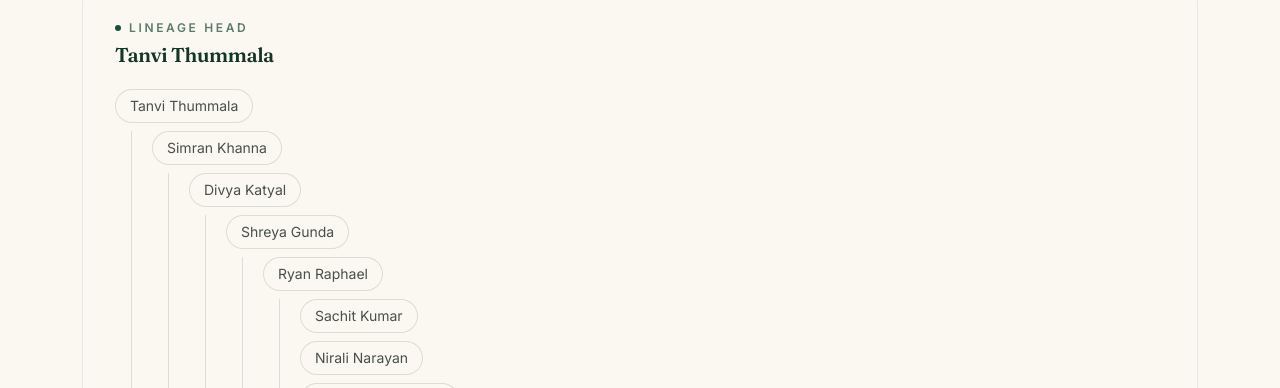
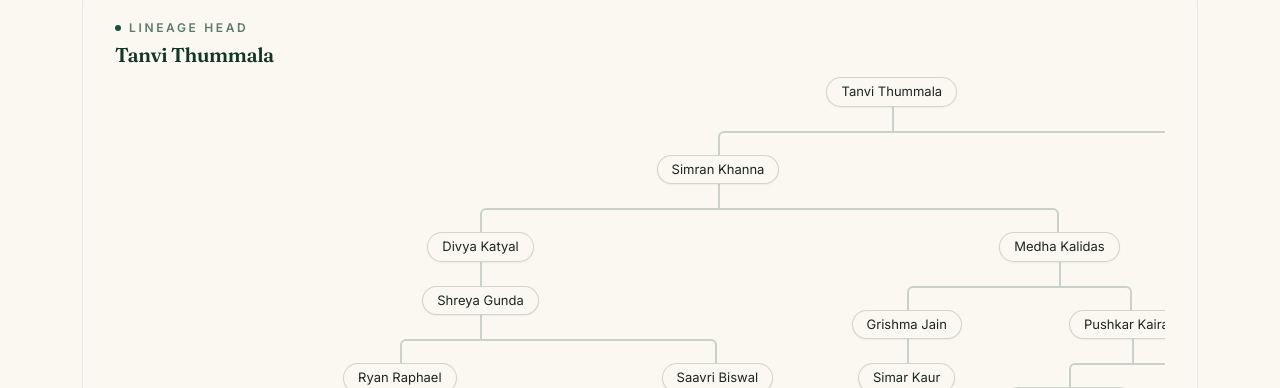
Before and after one commit to sachitkumar1/projectrishi, a Next.js app: page /dashboard/lineage in a window 1280 px wide. Shown: the part 412-800 px from the top of the page. Built offline with nearby package versions, Linux system fonts and the light colour scheme; no server answers.

Commit message:
Lineage Tree Made into a tree, bug fixed, and member login more prominent

```diff
--- a/app/dashboard/lineage/page.tsx
+++ b/app/dashboard/lineage/page.tsx
@@ -22,24 +22,13 @@ function TreeNode({
   const kids = node.children ?? [];
 
   return (
-    <li className="relative">
-      <span
-        className={`inline-flex items-center gap-2 rounded-full px-3.5 py-1.5 text-sm transition-colors ${
-          isUser
-            ? "bg-marigold font-semibold text-pine-deep ring-2 ring-marigold-deep ring-offset-2 ring-offset-paper"
-            : "border border-pine/15 bg-paper text-ink/80"
-        }`}
-      >
+    <li>
+      <span className={`ft-node ${isUser ? "ft-node--me" : ""}`}>
         {node.name}
-        {isUser && (
-          <span className="rounded-full bg-pine-deep px-2 py-0.5 text-[10px] font-bold uppercase tracking-wide text-paper">
-            You
-          </span>
-        )}
+        {isUser && <span className="ft-badge">You</span>}
       </span>
-
       {kids.length > 0 && (
-        <ul className="ml-4 mt-2 space-y-2 border-l border-pine/15 pl-5">
+        <ul>
           {kids.map((child, i) => (
             <TreeNode key={`${child.name}-${i}`} node={child} userName={userName} />
           ))}
@@ -66,7 +55,7 @@ function LineageCard({
           : "border-pine/12 bg-paper"
       }`}
     >
-      <div className="mb-5 flex items-center justify-between gap-3">
+      <div className="mb-2 flex items-center justify-between gap-3">
         <div>
           <p className="eyebrow text-sage">
             <span className="h-1.5 w-1.5 rounded-full bg-pine" />
@@ -83,10 +72,12 @@ function LineageCard({
         )}
       </div>
 
-      <div className="overflow-x-auto">
-        <ul className="min-w-max space-y-2">
-          <TreeNode node={tree} userName={userName} />
-        </ul>
+      <div className="overflow-x-auto pb-2">
+        <div className="familytree">
+          <ul>
+            <TreeNode node={tree} userName={userName} />
+          </ul>
+        </div>
       </div>
     </div>
   );
--- a/app/globals.css
+++ b/app/globals.css
@@ -81,3 +81,103 @@ body {
     transition-duration: 0.001ms !important;
   }
 }
+
+/* ============================================================================
+   FAMILY TREE (member lineage page)
+   Classic top-down tree: head at the top, littles branching below with
+   connector lines. Wrap in an overflow-x-auto container for wide trees.
+   ========================================================================== */
+.familytree {
+  --ft-line: rgba(30, 77, 58, 0.22);
+  display: inline-block;
+  min-width: 100%;
+}
+.familytree ul {
+  position: relative;
+  padding-top: 24px;
+  display: flex;
+  justify-content: center;
+}
+.familytree > ul {
+  padding-top: 0;
+}
+.familytree li {
+  list-style: none;
+  position: relative;
+  padding: 24px 12px 0;
+  text-align: center;
+}
+/* down + elbow connectors */
+.familytree li::before,
+.familytree li::after {
+  content: "";
+  position: absolute;
+  top: 0;
+  right: 50%;
+  border-top: 2px solid var(--ft-line);
+  width: 50%;
+  height: 24px;
+}
+.familytree li::after {
+  right: auto;
+  left: 50%;
+  border-left: 2px solid var(--ft-line);
+}
+.familytree li:only-child::after,
+.familytree li:only-child::before {
+  display: none;
+}
+.familytree li:only-child {
+  padding-top: 0;
+}
+.familytree li:first-child::before,
+.familytree li:last-child::after {
+  border: 0 none;
+}
+.familytree li:last-child::before {
+  border-right: 2px solid var(--ft-line);
+  border-radius: 0 6px 0 0;
+}
+.familytree li:first-child::after {
+  border-radius: 6px 0 0 0;
+}
+.familytree ul ul::before {
+  content: "";
+  position: absolute;
+  top: 0;
+  left: 50%;
+  border-left: 2px solid var(--ft-line);
+  width: 0;
+  height: 24px;
+}
+.ft-node {
+  display: inline-flex;
+  align-items: center;
+  gap: 6px;
+  white-space: nowrap;
+  border: 1px solid rgba(30, 77, 58, 0.2);
+  background: #fbf8f1;
+  color: #1b2620;
+  border-radius: 9999px;
+  padding: 6px 14px;
+  font-size: 13px;
+  line-height: 1.2;
+  box-shadow: 0 1px 2px rgba(20, 54, 40, 0.06);
+}
+.ft-node--me {
+  background: #e2a02f;
+  color: #143628;
+  font-weight: 600;
+  border-color: #c27e18;
+  box-shadow: 0 0 0 3px rgba(226, 160, 47, 0.35);
+}
+.ft-badge {
+  background: #143628;
+  color: #fbf8f1;
+  border-radius: 9999px;
+  padding: 1px 6px;
+  font-size: 9px;
+  font-weight: 700;
+  text-transform: uppercase;
+  letter-spacing: 0.05em;
+}
--- a/components/Footer.tsx
+++ b/components/Footer.tsx
@@ -94,14 +94,20 @@ export default function Footer() {
           </div>
         </div>
 
-        <div className="mt-14 flex flex-col items-start gap-3 border-t border-paper/15 pt-6 text-xs text-paper/50 sm:flex-row sm:items-center sm:justify-between">
-          <p>{ORG.copyright}</p>
-          <div className="flex items-center gap-4">
-            <span>Promoting sustainable development since 2008.</span>
+        <div className="mt-14 flex flex-col items-start gap-4 border-t border-paper/15 pt-6 sm:flex-row sm:items-center sm:justify-between">
+          <p className="text-xs text-paper/50">{ORG.copyright}</p>
+          <div className="flex flex-wrap items-center gap-x-5 gap-y-3">
+            <span className="text-xs text-paper/50">
+              Promoting sustainable development since 2008.
+            </span>
             <Link
               href="/login"
-              className="text-paper/40 underline-offset-2 transition-colors hover:text-paper/80 hover:underline"
+              className="inline-flex items-center gap-2 rounded-full border border-paper/30 bg-paper/5 px-4 py-2 text-sm font-semibold text-paper transition-colors hover:border-marigold hover:bg-marigold hover:text-pine-deep"
             >
+              <svg className="h-4 w-4" viewBox="0 0 24 24" fill="none" stroke="currentColor" strokeWidth="2" strokeLinecap="round" strokeLinejoin="round">
+                <rect x="4" y="11" width="16" height="9" rx="2" />
+                <path d="M8 11V7a4 4 0 0 1 8 0v4" />
+              </svg>
               Member Login
             </Link>
           </div>
```
